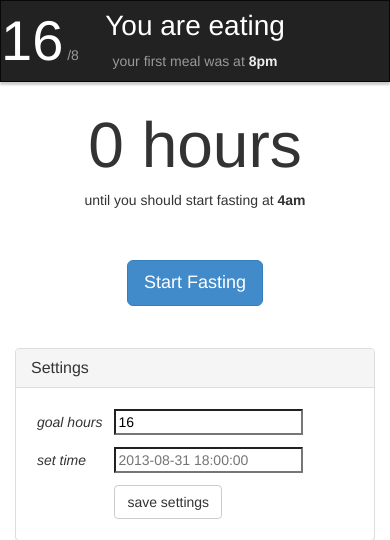
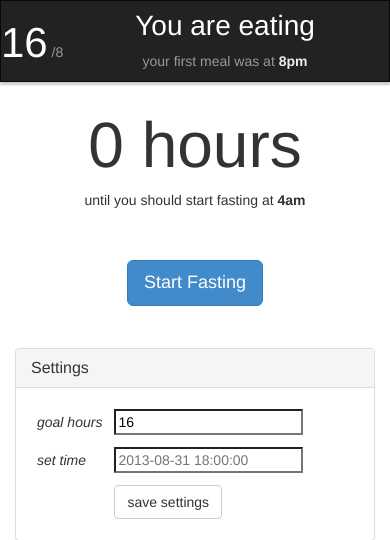
Before and after one commit to dalmaer/16ate, a PHP site: page / in a window 390 px wide. Shown: the top 540 px of the page. Run offline with PHP 8.4, Linux system fonts and the light colour scheme.

Commit message:
resize items for iPhone

```diff
--- a/app.css
+++ b/app.css
@@ -50,6 +50,30 @@ h1 {
   color: #eee;
 }
 
+#logo {
+  position: absolute;
+  float: left;
+  color: #fff;
+  padding-top: 12px;
+}
+
+#logo:hover {
+  text-decoration: none;
+}
+
+#logo:hover span {
+  color: #fff;
+}
+
+#sixteen {
+  font-size: 42px;
+  color: #fff;
+}
+
+#eight {
+  color: rgb(153, 153, 153)
+}
+
 .green {
   /*color: #dff0d8; light*/
   color: #449d44;
@@ -78,6 +102,10 @@ h1 {
   color: white;
 }
 
+.navbar-header {
+  margin-left: 60px;
+}
+
 .navbar {
   box-shadow: 0 3px 2px 0px rgba(0,0,0, 0.2)
 }
--- a/app.html
+++ b/app.html
@@ -3,6 +3,8 @@
   <head>
     <meta charset="utf-8">
     <meta name="viewport" content="width=device-width, initial-scale=1.0">
+    <meta name="apple-mobile-web-app-capable" content="yes">
+    <meta name="apple-mobile-web-app-status-bar-style" content="black">
     <meta name="description" content="">
     <meta name="author" content="Dion Almaer">
     <!-- <link rel="shortcut icon" href="../../assets/ico/favicon.png"> -->
@@ -18,10 +20,10 @@
 
   <body>
     <div id="header" class="navbar navbar-inverse">
-      <div style="float:left; position:absolute; color:#fff">
-        <span style="font-size:56px; color:#fff">16</span>
-        <span style="color:rgb(153, 153, 153)">/8</span>
-      </div>
+      <a id="logo" href="#">
+        <span id="sixteen">16</span>
+        <span id="eight">/8</span>
+      </a>
 
       <div class="navbar-header" align="center">
         <div id="mode" class="navbar-brand"></div><!--You are fasting -->
--- a/app.js
+++ b/app.js
@@ -71,6 +71,10 @@ function now() {
   }
 }
 
+// Take a Number of hours and return the correct string to handle a couple of issues:
+// - "2 hours" vs. "1 hour" (plural)
+// - When getting negative hours (getting past the goal for example) convert to positive as the UI will reflect the difference
+//   e.g. -1 => 1 hour past your goal!
 function stringifyHours(hours) {
 	if (hours == 1) {
 		return hours + " hour";
@@ -93,6 +97,7 @@ function nearestHour(time) {
 	return time.clone().startOf("hour");
 }
 
+// Return the number of hours between the last fasting time and the given time
 function numberOfFastingHours(time) {
 	// If no time has been passed in, use the current moment
 	if (typeof time !== "object") time = now();
```
